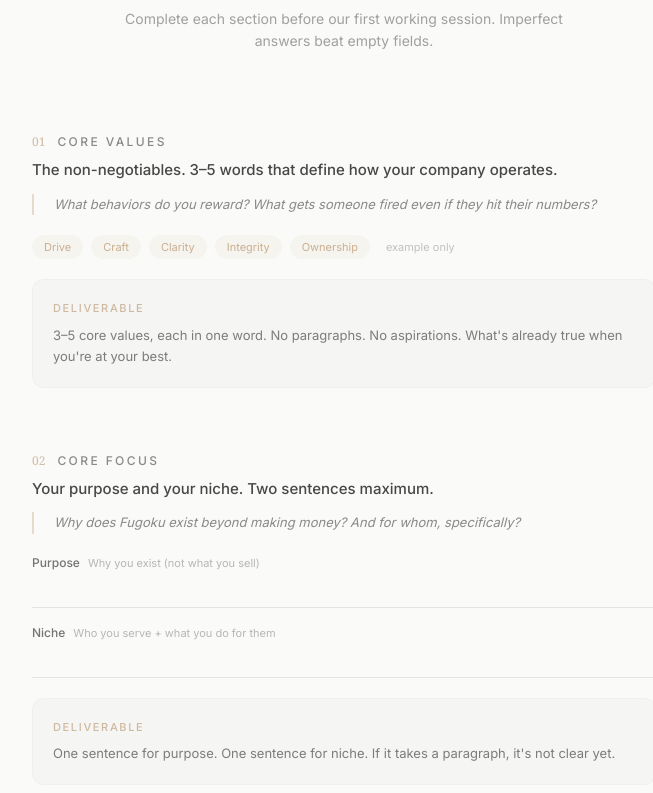
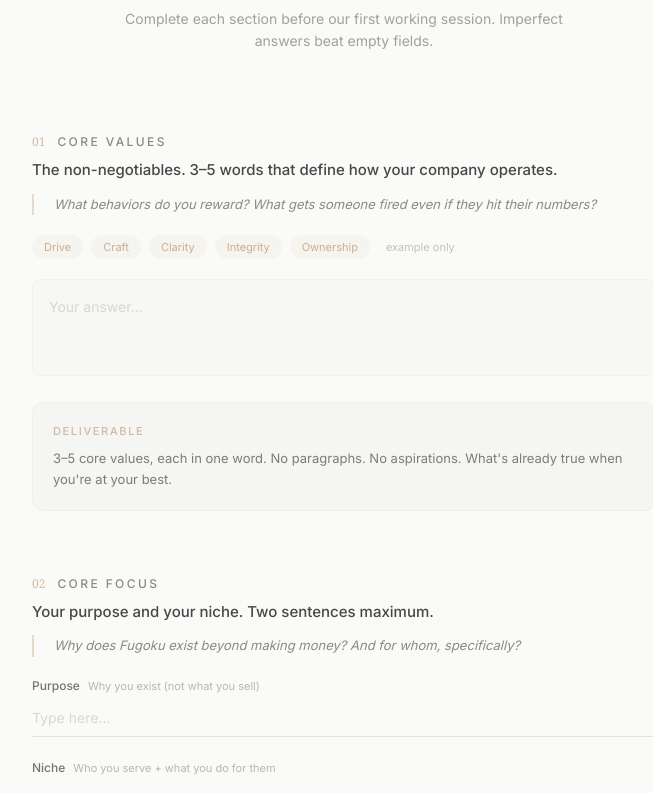
Before and after one commit to Apex-Sudo/leonfreier, a Next.js app: page /fugoku/execution in a window 1280 px wide. Shown: the part 260-1053 px from the top of the page, without its empty margins (296-949 px from the left). Built offline with nearby package versions, Linux system fonts and the light colour scheme.

Commit message:
Fugoku: editable text fields on /execution (auto-resize textareas)

```diff
--- a/app/fugoku/execution/ExecutionDoc.tsx
+++ b/app/fugoku/execution/ExecutionDoc.tsx
@@ -1,4 +1,6 @@
 "use client";
+
+import { useState } from "react";
 
 const sections = [
   {
@@ -161,9 +163,34 @@ export default function ExecutionDoc() {
                         <span className="text-[12px] font-medium text-foreground/60">{field.label}</span>
                         {field.hint && <span className="text-[11px] text-foreground/30">{field.hint}</span>}
                       </div>
-                      <div className="border-b border-foreground/10 h-8" />
+                      <textarea
+                        rows={1}
+                        placeholder="Type here..."
+                        className="w-full bg-transparent border-b border-foreground/10 focus:border-accent/40 outline-none resize-none text-[14px] text-foreground/80 py-2 transition-colors placeholder:text-foreground/15"
+                        onInput={(e) => {
+                          const t = e.target as HTMLTextAreaElement;
+                          t.style.height = "auto";
+                          t.style.height = t.scrollHeight + "px";
+                        }}
+                      />
                     </div>
                   ))}
+                </div>
+              )}
+
+              {/* General response area (for sections without fields) */}
+              {!section.fields && (
+                <div className="mb-5">
+                  <textarea
+                    rows={3}
+                    placeholder="Your answer..."
+                    className="w-full bg-foreground/[0.01] border border-border/30 rounded-lg focus:border-accent/40 outline-none resize-none text-[14px] text-foreground/80 p-4 transition-colors placeholder:text-foreground/15"
+                    onInput={(e) => {
+                      const t = e.target as HTMLTextAreaElement;
+                      t.style.height = "auto";
+                      t.style.height = t.scrollHeight + "px";
+                    }}
+                  />
                 </div>
               )}
 
```
